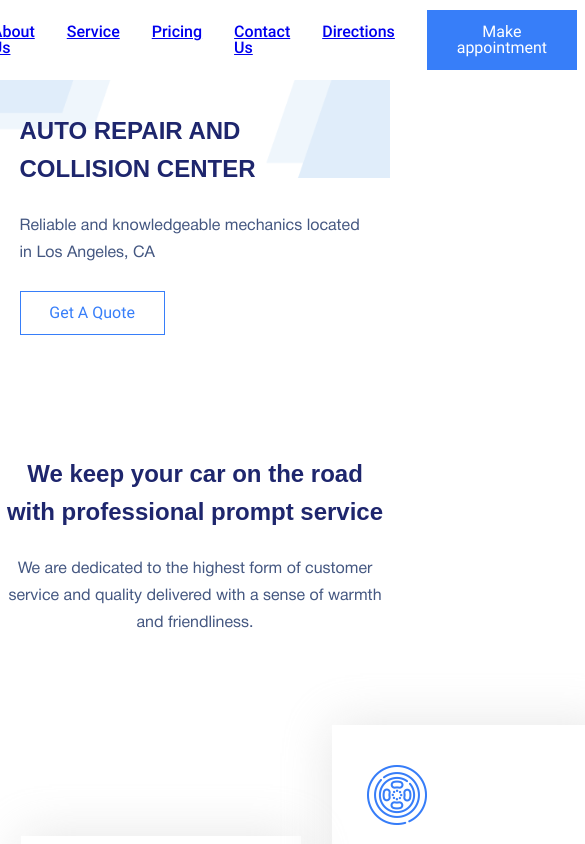
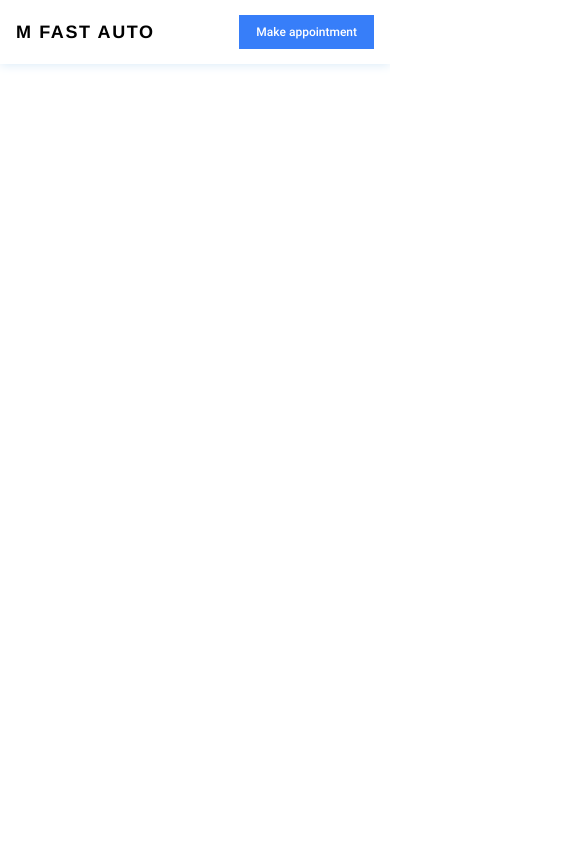
Before and after one commit to xKairus/mFastAuto, a React (Vite) app: page / in a window 390 px wide. Shown: the top 844 px of the page, 585 px wide, since content can reach past the window. Built offline with nearby package versions, Linux system fonts and the light colour scheme.

Commit message:
dev: add responsive styles for Header component

```diff
--- a/src/App.tsx
+++ b/src/App.tsx
@@ -13,7 +13,7 @@ function App() {
   return (
     <>
       <Header />
-      <Lead />
+      {/* <Lead />
       <Service />
       <Experience />
       <Guarantees />
@@ -21,7 +21,7 @@ function App() {
       <KnownFor />
       <Offer />
       <Contacts />
-      <Directions />
+      <Directions /> */}
     </>
   )
 }
--- a/src/components/Button/Button.module.css
+++ b/src/components/Button/Button.module.css
@@ -32,7 +32,6 @@
 
 .button:active::after {
   background-color: color-mix(in srgb, var(--clr-btn) 70%, black);
-
 }
 
 .inverse {
@@ -47,8 +46,16 @@
 
 /*--------------------------------------------*/
 
-@media screen and (max-width: 1000px) {
+@media screen and (max-width: 1280px) {
   .button {
-    padding: .8rem 1.8rem;
+    padding: 0.8rem 1.8rem;
   }
 }
+
+@media screen and (max-width: 500px) {
+  .button {
+    padding: 0.5rem 1rem;
+    font-size: var(--fs-smallest);
+    font-weight: 500;
+  }
+}
--- a/src/components/Header/Header.module.css
+++ b/src/components/Header/Header.module.css
@@ -3,6 +3,7 @@
   position: sticky;
   top: 0;
   z-index: 5;
+  box-shadow: 0px 1px 10px var(--clr-bg-second);
 }
 
 .container {
@@ -19,7 +20,7 @@
 .logo {
   font-family: var(--ff-base);
   font-size: var(--fs-big);
-  letter-spacing: .15rem;
+  letter-spacing: 0.15rem;
   font-weight: 600;
 }
 
@@ -37,7 +38,35 @@
 /*--------------------------------------------*/
 
 @media screen and (max-width: 1280px) {
+  .logo {
+    font-size: var(--fs-bigger);
+    letter-spacing: 0.13rem;
+    font-weight: 600;
+  }
+
   .container {
+    min-height: 4rem;
     margin: 0 1rem;
+    gap: 1rem;
+  }
+
+  .nav {
+    gap: 1rem;
   }
 }
+
+@media screen and (max-width: 790px) {
+  .logo {
+    font-size: var(--fs-base);
+    letter-spacing: 0.1rem;
+    font-weight: 600;
+  }
+
+  .container {
+    gap: 0rem;
+  }
+
+  .nav {
+    display: none;
+  }
+}
```
